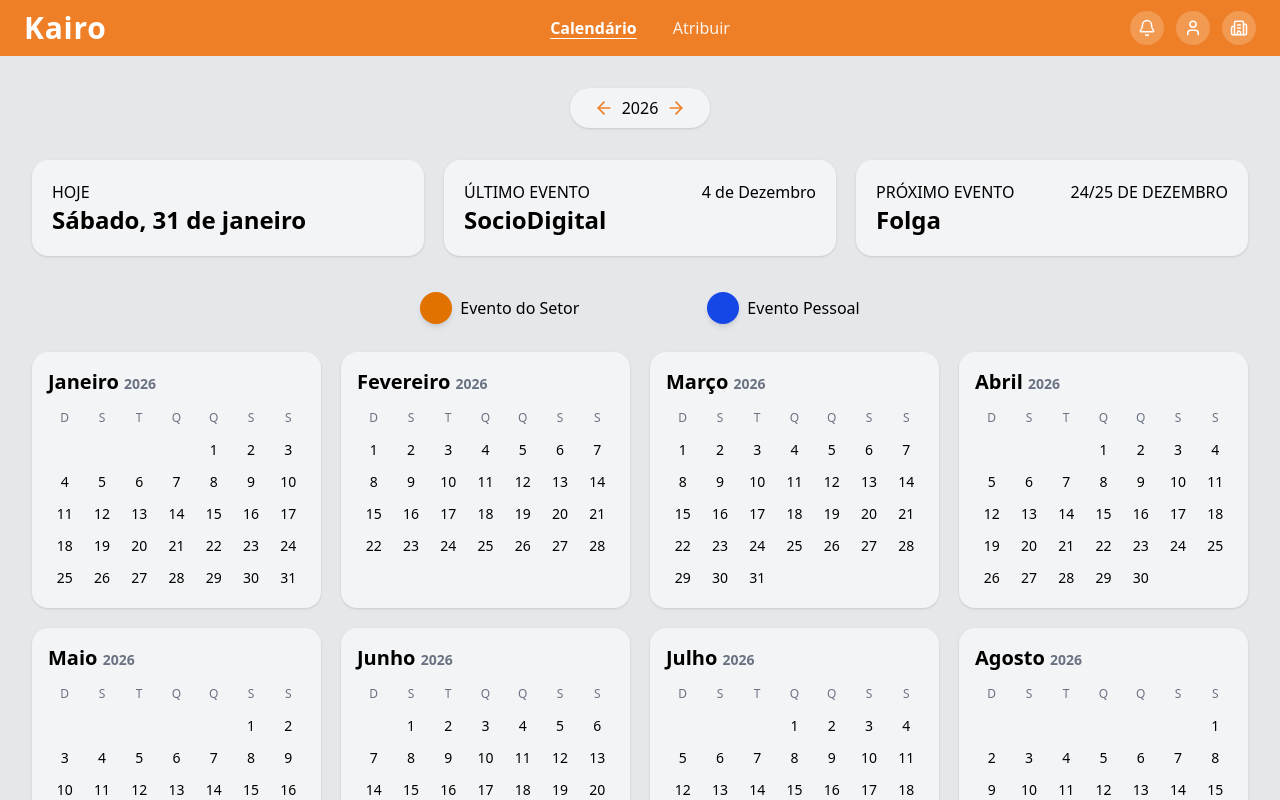
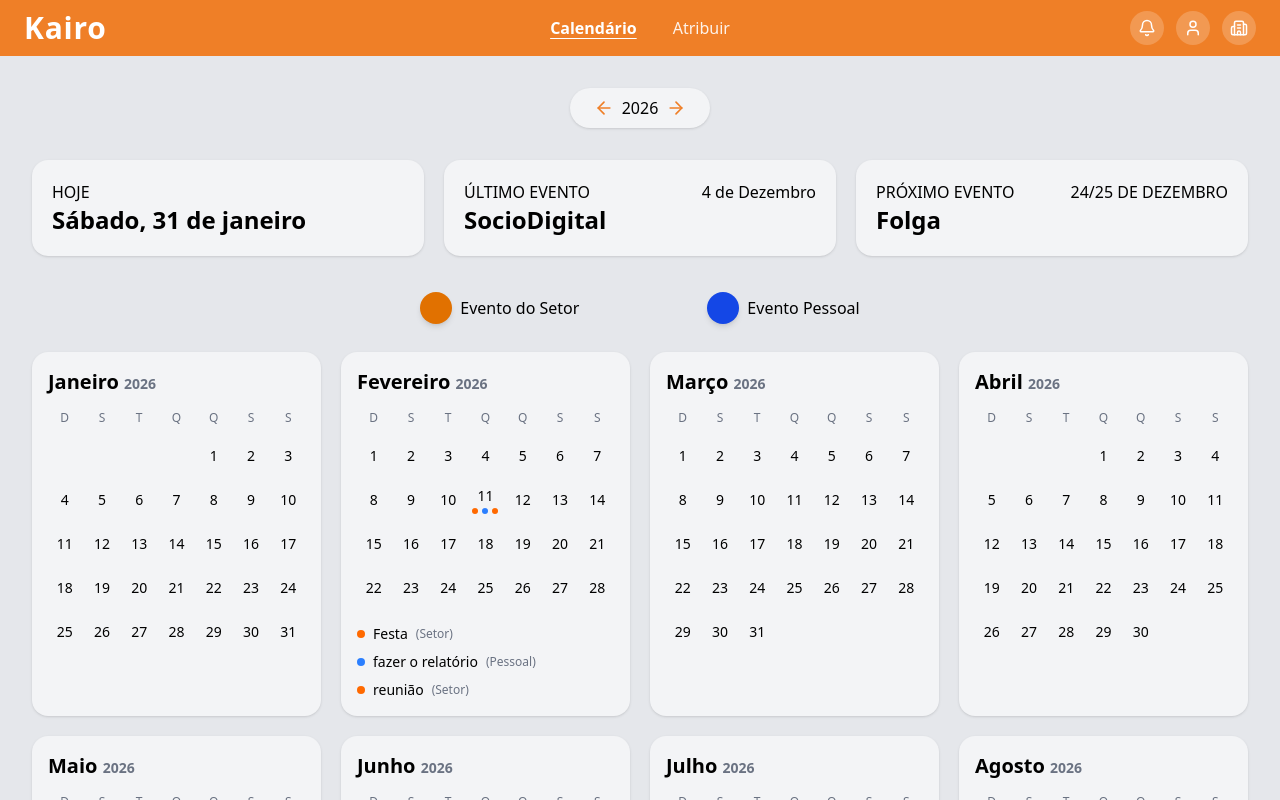
Before and after one commit to GallegoSz/Kairo, a React (Vite) app: page / in a window 1280 px wide. Shown: the top 800 px of the page. Built offline with nearby package versions, Linux system fonts and the light colour scheme; the HTML template or start-up script is replaced by a standard one.

Commit message:
Os eventos já aparecem no calendário

```diff
--- a/src/components/calendar/CalendarYear.jsx
+++ b/src/components/calendar/CalendarYear.jsx
@@ -6,9 +6,9 @@ const months = [
   "Setembro","Outubro","Novembro","Dezembro"
 ]
 
-export default function CalendarYear({ year, onDayClick }) {
+export default function CalendarYear({ year, onDayClick, events }) {
   return (
-    <div className="grid grid-cols-1 sm:grid-cols-1 md:grid-cols-1 ml:grid-cols-3 2 lg:grid-cols-3 hg:grid-cols-4 gap-5">
+    <div className="grid grid-cols-1 md:grid-cols-3 lg:grid-cols-4 gap-5">
       {months.map((name, index) => (
         <MonthCard
           key={name}
@@ -16,6 +16,7 @@ export default function CalendarYear({ year, onDayClick }) {
           month={index}
           monthName={name}
           onDayClick={onDayClick}
+          events={events}
         />
       ))}
     </div>
--- a/src/components/calendar/MonthCard.jsx
+++ b/src/components/calendar/MonthCard.jsx
@@ -1,13 +1,50 @@
 import { getMonthDays } from "../../utils/calendar"
 
 const weekDays = ["D", "S", "T", "Q", "Q", "S", "S"]
+
+// Mapeamento de cores por tipo de evento
+const eventColorMap = {
+  personal: "bg-blue-500",
+  sector: "bg-orange-500"
+}
+
+// Rótulos amigáveis para exibição
+const eventTypeLabelMap = {
+  personal: "Pessoal",
+  sector: "Setor"
+}
 
 export default function MonthCard({
   year,
   month,
   monthName,
-  onDayClick
+  onDayClick,
+  events = []
 }) {
+  function getEventsForDay(year, month, day) {
+    if (!day) return []
+
+    return events.filter(event => {
+      const eventDate = new Date(event.start)
+
+      return (
+        eventDate.getFullYear() === year &&
+        eventDate.getMonth() === month &&
+        eventDate.getDate() === day
+      )
+    })
+  }
+
+  // Eventos apenas deste mês
+  const monthEvents = events.filter(event => {
+    const eventDate = new Date(event.start)
+
+    return (
+      eventDate.getFullYear() === year &&
+      eventDate.getMonth() === month
+    )
+  })
+
   const days = getMonthDays(year, month)
 
   return (
@@ -16,31 +53,65 @@ export default function MonthCard({
         {monthName} <span className="text-sm text-gray-500">{year}</span>
       </h3>
 
+      {/* Cabeçalho dias da semana */}
       <div className="grid grid-cols-7 gap-1 text-xs text-gray-500 mb-1">
         {weekDays.map((d, i) => (
-          <div
-            key={i}
-            className="h-7 flex items-center justify-center"
-          >
+          <div key={i} className="h-7 flex items-center justify-center">
             {d}
           </div>
         ))}
       </div>
 
+      {/* Dias */}
+      <div className="grid grid-cols-7 gap-1 text-sm">
+        {days.map((day, i) => {
+          const dayEvents = getEventsForDay(year, month, day)
 
-      <div className="grid grid-cols-7 gap-1 text-sm">
-        {days.map((day, i) => (
+          return (
             <div
               key={i}
               onClick={() => day && onDayClick(new Date(year, month, day))}
-            className={`h-7 flex items-center justify-center rounded cursor-pointer
+              className={`h-10 flex flex-col items-center justify-center rounded cursor-pointer
                 ${day ? "hover:bg-orange-200" : ""}
               `}
             >
-            {day && <span>{day}</span>}
+              {day && <span className="text-sm">{day}</span>}
+
+              {/* Indicadores de eventos no dia */}
+              {dayEvents.length > 0 && (
+                <div className="flex gap-1 mt-0.5">
+                  {dayEvents.slice(0, 3).map((event, idx) => (
+                    <span
+                      key={idx}
+                      className={`w-1.5 h-1.5 rounded-full ${eventColorMap[event.type]}`}
+                    />
+                  ))}
+                </div>
+              )}
+            </div>
+          )
+        })}
+      </div>
+
+      {/* Lista de eventos do mês */}
+      {monthEvents.length > 0 && (
+        <div className="mt-4 space-y-2">
+          {monthEvents.map(event => (
+            <div
+              key={event.id}
+              className="flex items-center gap-2 text-sm"
+            >
+              <span
+                className={`w-2 h-2 rounded-full ${eventColorMap[event.type]}`}
+              />
+              <span className="font-medium">{event.name}</span>
+              <span className="text-xs text-gray-500">
+                ({eventTypeLabelMap[event.type]})
+              </span>
             </div>
           ))}
         </div>
+      )}
     </div>
   )
 }
--- a/src/pages/CalendarPage.jsx
+++ /dev/null
@@ -1,62 +0,0 @@
-import { useState } from "react"
-import CalendarYear from "../components/calendar/CalendarYear"
-import EventPanel from "../components/EventPanel"
-import YearSelector from "../components/YearSelector"
-import ScheduledEvents from "../components/ScheduledEvents"
-import TypeEvent from "../components/TypeEvent"
-
-export default function CalendarPage() {
-  const [year, setYear] = useState(new Date().getFullYear())
-  const [selectedDate, setSelectedDate] = useState(null)
-
-  return (
-    <div className="flex flex-1 relative">
-  {/* Conteúdo */}
-  <div className="flex-1 p-4 md:p-8">
-    <YearSelector
-      year={year}
-      onPrev={() => setYear(y => y - 1)}
-      onNext={() => setYear(y => y + 1)}
-    />
-
-    <ScheduledEvents />
-    <TypeEvent />
-
-    <CalendarYear
-      year={year}
-      onDayClick={setSelectedDate}
-    />
-  </div>
-
-  {/* EventPanel desktop */}
-  {selectedDate && (
-    <div className="hidden md:block w-96 pr-6">
-      <div className="sticky top-8">
-        <EventPanel
-          date={selectedDate}
-          person="neymar"
-          onClose={() => setSelectedDate(null)}
-        />
-      </div>
-    </div>
-  )}
-
-  {/* Mobile overlay */}
-  {selectedDate && (
-    <>
-      <div
-        className="fixed inset-0 bg-black/40 z-40 md:hidden"
-        onClick={() => setSelectedDate(null)}
-      />
-      <div className="fixed right-0 top-0 bottom-0 z-50 md:hidden">
-        <EventPanel
-          date={selectedDate}
-          person="neymar"
-          onClose={() => setSelectedDate(null)}
-        />
-      </div>
-    </>
-  )}
-</div>
-  )
-}
--- /dev/null
+++ b/src/pages/CalendarPage.tsx
@@ -0,0 +1,73 @@
+import { useEffect, useState } from "react"
+import CalendarYear from "../components/calendar/CalendarYear"
+import EventPanel from "../components/EventPanel"
+import YearSelector from "../components/YearSelector"
+import ScheduledEvents from "../components/ScheduledEvents"
+import TypeEvent from "../components/TypeEvent"
+import { getEvents } from "../services/events.service"
+import { Event } from "../types/event"
+
+export default function CalendarPage() {
+  const [events, setEvents] = useState<Event[]>([])
+  const [loading, setLoading] = useState(true)
+
+  useEffect(() => {
+      getEvents().then(data => {
+        setEvents(data)
+      })
+    }, [])
+
+  const [year, setYear] = useState(new Date().getFullYear())
+  const [selectedDate, setSelectedDate] = useState(null)
+
+  return (
+    <div className="flex flex-1 relative">
+      <div className="flex-1 p-4 md:p-8">
+        <YearSelector
+          year={year}
+          onPrev={() => setYear(y => y - 1)}
+          onNext={() => setYear(y => y + 1)}
+        />
+
+        <ScheduledEvents />
+        <TypeEvent />
+
+        <CalendarYear
+          year={year}
+          onDayClick={setSelectedDate}
+          events={events}
+        />
+      </div>
+
+      {/* EventPanel desktop */}
+      {selectedDate && (
+        <div className="hidden md:block w-96 pr-6">
+          <div className="sticky top-8">
+            <EventPanel
+              date={selectedDate}
+              person="neymar"
+              onClose={() => setSelectedDate(null)}
+            />
+          </div>
+        </div>
+      )}
+
+      {/* Mobile overlay */}
+      {selectedDate && (
+        <>
+          <div
+            className="fixed inset-0 bg-black/40 z-40 md:hidden"
+            onClick={() => setSelectedDate(null)}
+          />
+          <div className="fixed right-0 top-0 bottom-0 z-50 md:hidden">
+            <EventPanel
+              date={selectedDate}
+              person="neymar"
+              onClose={() => setSelectedDate(null)}
+            />
+          </div>
+        </>
+      )}
+    </div>
+  )
+}
--- /dev/null
+++ b/src/services/events.service.ts
@@ -0,0 +1,44 @@
+import { Event } from "../types/event"
+
+let eventsMock: Event[] = [
+    {
+        id: 1,
+        name: "Sociodigital",
+        obs: "Ir a aula",
+        start: new Date("2026-09-13"),
+        end: new Date("2026-09-13"),
+        type: "personal"
+    },
+    {
+        id: 2,
+        name: "Festa",
+        obs: "Comemorar muito a festa",
+        start: new Date("2026-02-11"),
+        end: new Date("2026-02-11"),
+        type: "sector"
+    },
+    {
+        id: 3,
+        name: "fazer o relatório",
+        obs: "o mais rápido possível",
+        start: new Date("2026-02-11"),
+        end: new Date("2026-02-11"),
+        type: "personal"
+    },
+    {
+        id: 3,
+        name: "reunião",
+        obs: "Prestar Atenção",
+        start: new Date("2026-02-11"),
+        end: new Date("2026-02-11"),
+        type: "sector"
+    }
+]
+
+export async function getEvents(): Promise<Event[]> {
+  return new Promise(resolve => {
+    setTimeout(() => {
+      resolve(eventsMock)
+    }, 500)
+  })
+}
```
Lines whose indentation alone changed are shown as unchanged.
